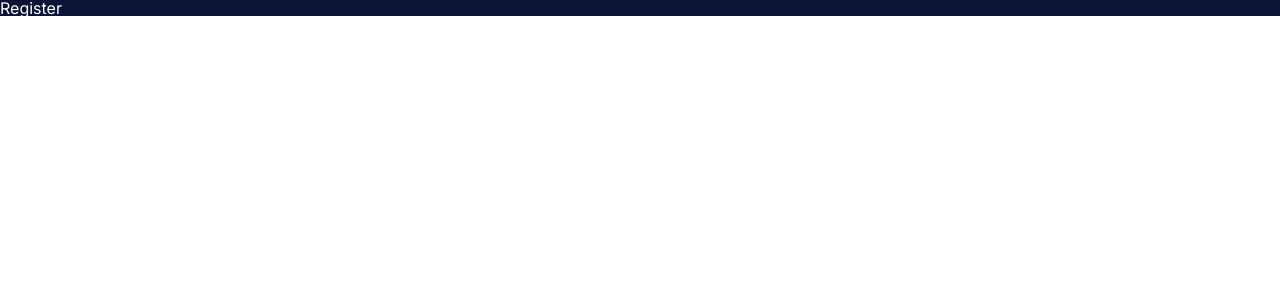
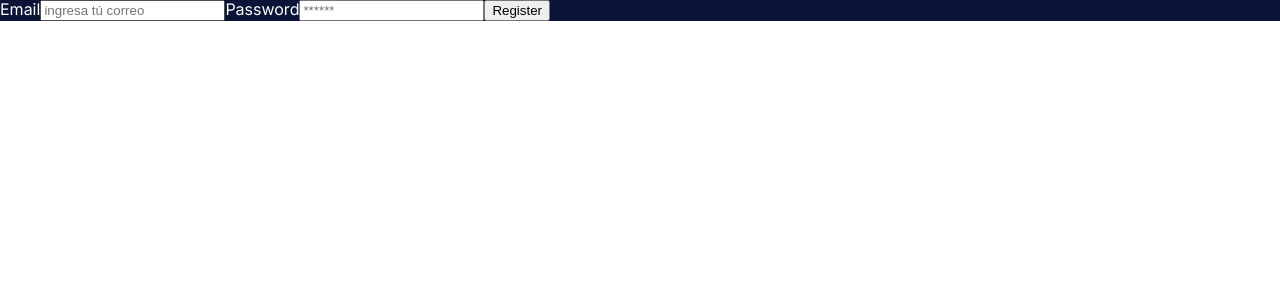
Before and after one commit to EstacionOtaku/Estacion-Otaku, a React (Create React App) app: page /register in a window 1280 px wide. Shown: the top 300 px of the page. Built offline with nearby package versions, Linux system fonts and the light colour scheme.

Commit message:
creation of forms for session management

```diff
--- a/src/App.js
+++ b/src/App.js
@@ -2,16 +2,19 @@ import { Route, Routes } from "react-router-dom";
 import Hero from "./components/Hero";
 import Login from "./pages/Login";
 import Register from "./pages/Register";
-
+import { AuthProvider } from "./context/authContext";
+import Contenido from "./pages/Contenido";
 const App = () => {
   return (
     <main className="main">
-      <Routes>
-        <Route path="/" element={<Hero/>} />
-        <Route path="/login" element={<Login/>} />
-        <Route path="/register" element={<Register/>} />
-
-      </Routes>
+      <AuthProvider>
+        <Routes>
+          <Route path="/" element={<Hero />} />
+          <Route path="/login" element={<Login />} />
+          <Route path="/register" element={<Register />} />
+          <Route path="/contenido" element={<Contenido />} />
+        </Routes>
+      </AuthProvider>
     </main>
   );
 };
--- a/src/context/authContext.js
+++ b/src/context/authContext.js
@@ -1,13 +1,21 @@
-import { createContext } from "react";
+import { createContext, useContext } from "react";
 
-const context = createContext();
+const authContext = createContext();
+
+/* Hook de use Auth */
+export const useAuth = () => {
+    const context = useContext(authContext);
+    if (!context) throw new Error("Mi leder, no existe un proveedor de autentificación");
+    return context;
+  };
+
 
 export function AuthProvider({ children }) {
   const user = {
     login: true,
   };
 
-  return <context.Provider value={{ user }}>
+  return <authContext.Provider value={{ user }}>
             {children}
-         </context.Provider>;
+         </authContext.Provider>;
 }
--- a/src/pages/Contenido.js
+++ b/src/pages/Contenido.js
@@ -1,4 +1,10 @@
+import { useAuth } from "../context/authContext";
+
+
 const Contenido = () => {
+    const {user} = useAuth()
+    console.log(user);
+
     return (
         <>
             <div>Contenido</div>
--- a/src/pages/Register.js
+++ b/src/pages/Register.js
@@ -1,9 +1,31 @@
 const Register = () => {
-    return (
-        <>
-            <div> Register </div>
-        </>
-     );
-}
+  return (
+    <>
+      <div>
+        {" "}
+        <form>
+          <label htmlFor="email">Email</label>
+          <input
+            type="email"
+            placeholder="ingresa tú correo"
+            name="email"
+            id="email"
+            // onChange={handleChange}
+          />
+
+          <label htmlFor="password">Password</label>
+          <input
+            type="password"
+            placeholder="******"
+            name="password"
+            id="password"
+            // onChange={handleChange}
+          />
+          <button>Register</button>
+        </form>
+      </div>
+    </>
+  );
+};
 
 export default Register;
```
